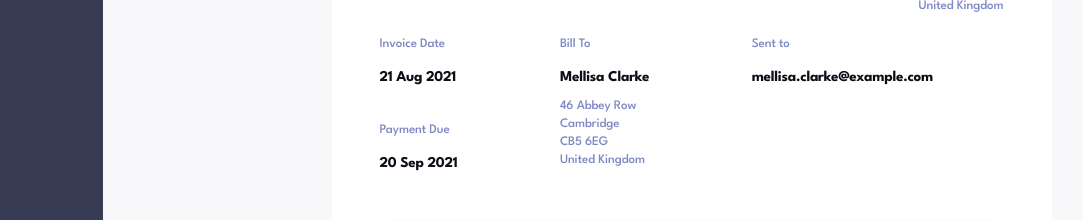
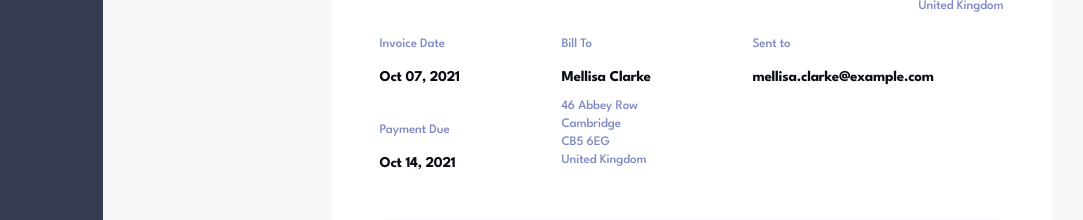
Before and after one commit to skogima/invoices-app, a React (Vite) app: page /invoice/AA1449 in a window 1280 px wide. Shown: the part 328-548 px from the top of the page, without its empty margins (0-1083 px from the left). Built offline with nearby package versions, Linux system fonts and the light colour scheme.

Commit message:
fix: replaces dummy data from invoice page

```diff
--- a/src/pages/Invoice.tsx
+++ b/src/pages/Invoice.tsx
@@ -3,8 +3,8 @@ import { Link, useParams, useNavigate } from "react-router-dom";
 import arrowLeft from "@/assets/icon-arrow-left.svg";
 import { Button, InvoiceStatusTag, DeleteDialog } from "@/components";
 import { useInvoices } from "@/context/InvoiceContext";
-import { formatToDollar } from "@/utils/currencyFormatter";
 import type { Invoice } from "@/types";
+import { formatToDollar, formatDate } from "@/utils";
 
 export function Invoice() {
   const { invoices, dispatch, setInvoiceToEdit } = useInvoices();
@@ -95,13 +95,13 @@ export function Invoice() {
                   <div>
                     <h6 className="mb-3 text-blue-gray-300 dark:text-gray-200">Invoice Date</h6>
                     <span className="text-heading-s font-bold text-gray-950 dark:text-white">
-                      21 Aug 2021
+                      {formatDate(new Date(invoice.createdAt))}
                     </span>
                   </div>
                   <div>
                     <h6 className="mb-3 text-blue-gray-300 dark:text-gray-200">Payment Due</h6>
                     <span className="text-heading-s font-bold text-gray-950 dark:text-white">
-                      20 Sep 2021
+                      {formatDate(new Date(invoice.paymentDue))}
                     </span>
                   </div>
                 </div>
```
